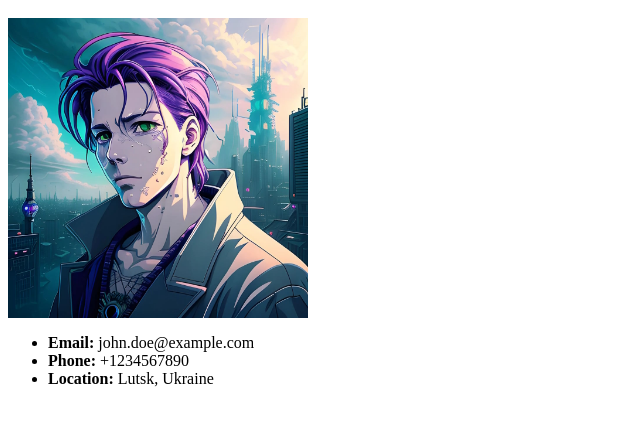
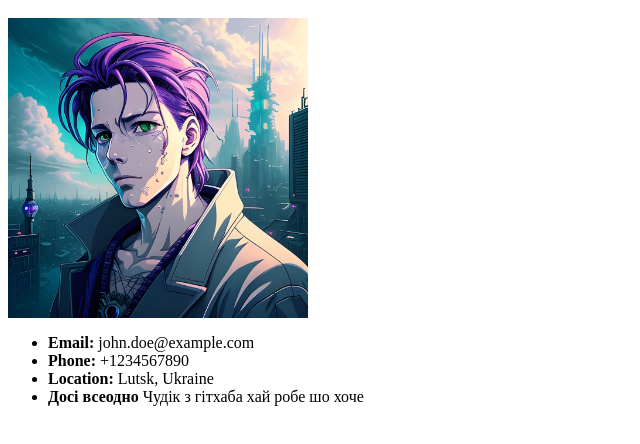
Before and after one commit to biorixx/testproject1, a plain HTML site: page index.html in a window 1280 px wide. Shown: the part 48-492 px from the top of the page, without its empty margins (0-640 px from the left). Drawn offline with Linux system fonts and the light colour scheme.

Commit message:
Зберігаю зміни index.html перед merge

```diff
--- a/index.html
+++ b/index.html
@@ -15,6 +15,8 @@
  +1234567890</li>
  <li><b>Location:</b>
  Lutsk, Ukraine</li>
+ <li><b>Досі всеодно</b>
+ Чудік з гітхаба хай робе шо хоче</li>
  </ul>
  </div>
  </body>
```
